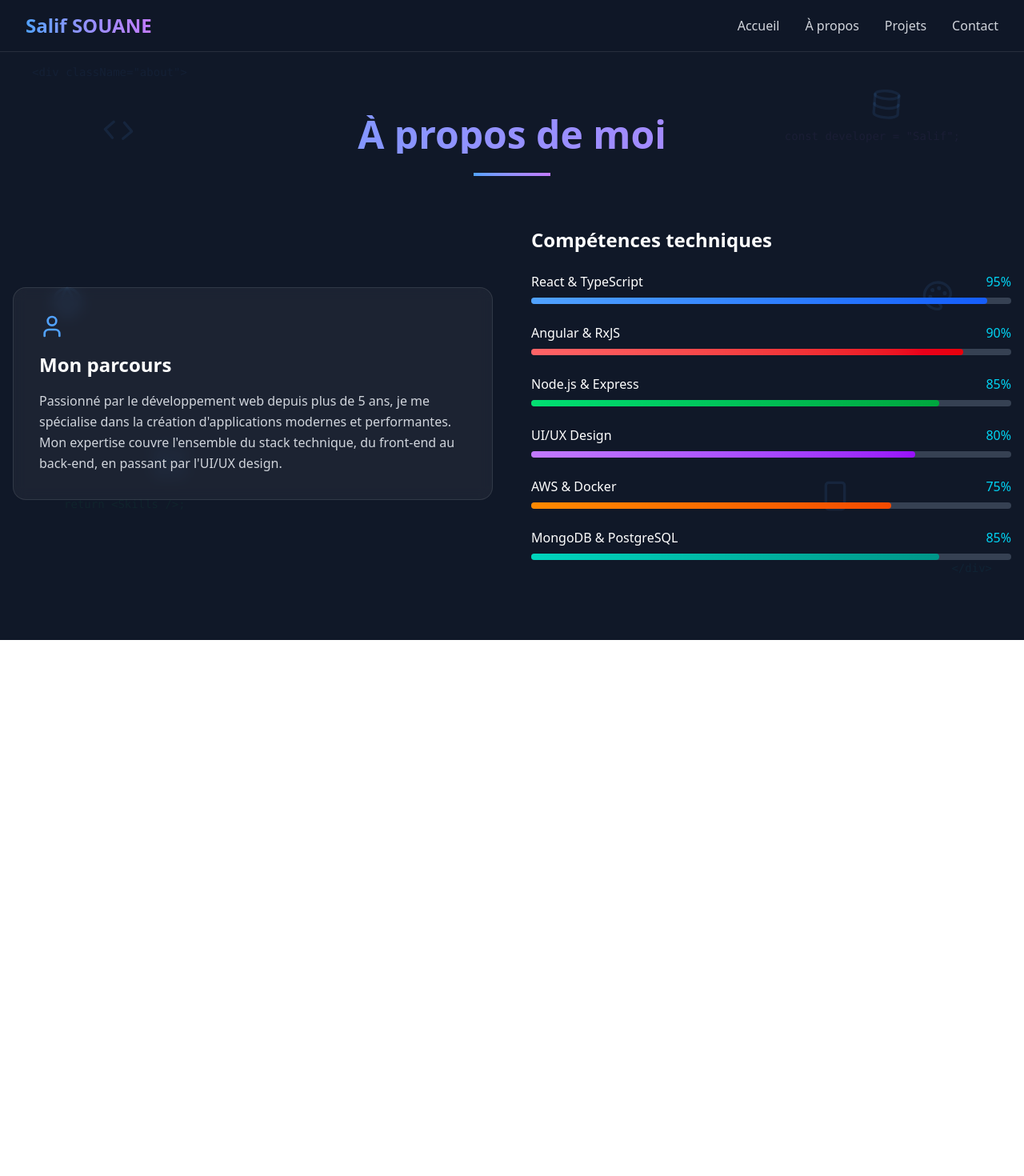
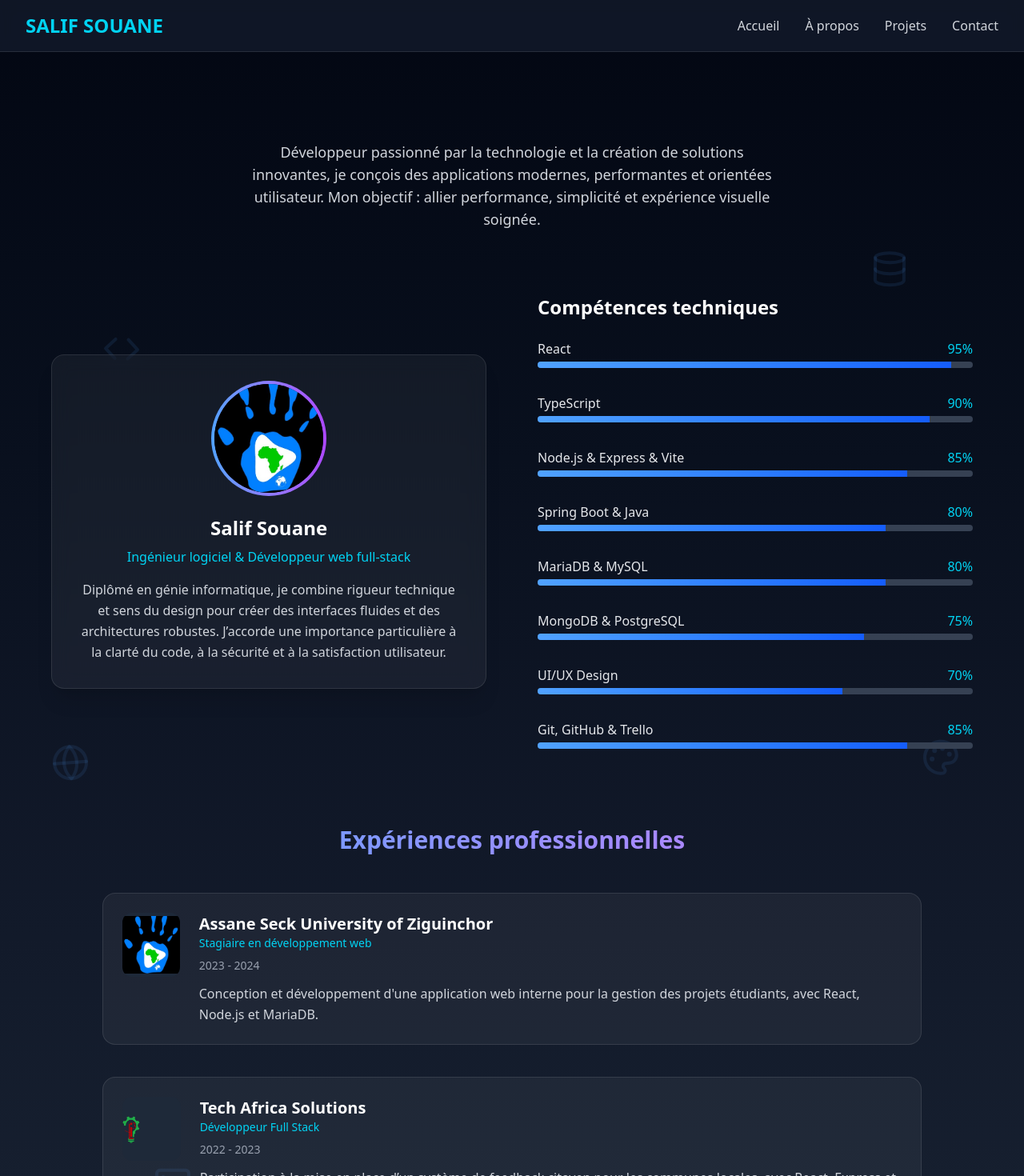
Before and after one commit to salif-souane/portfelio-pro, a React (Vite) app: page /portfelio-pro/about in a window 1280 px wide. Shown: the top 1470 px of the page at 80% size. Before the commit the page ends 800 px from the top, so only its background shows below. Built offline with nearby package versions, Linux system fonts and the light colour scheme.

Commit message:
mes experiences

```diff
--- a/src/components/Navbar.tsx
+++ b/src/components/Navbar.tsx
@@ -17,8 +17,8 @@ const Navbar: React.FC = () => {
       <div className="max-w-7xl mx-auto px-4 sm:px-6 lg:px-8">
         <div className="flex justify-between items-center h-16">
           {/* Logo */}
-          <Link to="/" className="text-2xl font-bold bg-gradient-to-r from-blue-400 to-purple-400 bg-clip-text text-transparent">
-            Salif SOUANE
+          <Link to="/" className="text-2xl font-bold text-cyan-400">
+            SALIF SOUANE
           </Link>
 
           {/* Desktop Menu */}
--- a/src/pages/About.tsx
+++ b/src/pages/About.tsx
@@ -1,5 +1,5 @@
-import React, { useState, useEffect } from 'react';
-import { motion } from 'framer-motion';
+import React from "react";
+import { motion } from "framer-motion";
 import {
   User,
   Code,
@@ -7,136 +7,220 @@ import {
   Database,
   Server,
   Smartphone,
-  Globe
-} from 'lucide-react';
+  Globe,
+} from "lucide-react";
 
 const About: React.FC = () => {
-  // Floating tech icons data
   const techIcons = [
-    { icon: Code, x: '10%', y: '20%', delay: 0 },
-    { icon: Database, x: '85%', y: '15%', delay: 0.5 },
-    { icon: Server, x: '15%', y: '70%', delay: 1 },
-    { icon: Smartphone, x: '80%', y: '75%', delay: 1.5 },
-    { icon: Globe, x: '5%', y: '45%', delay: 2 },
-    { icon: Palette, x: '90%', y: '45%', delay: 2.5 },
+    { icon: Code, x: "10%", y: "20%", delay: 0 },
+    { icon: Database, x: "85%", y: "15%", delay: 0.5 },
+    { icon: Server, x: "15%", y: "70%", delay: 1 },
+    { icon: Smartphone, x: "80%", y: "75%", delay: 1.5 },
+    { icon: Globe, x: "5%", y: "45%", delay: 2 },
+    { icon: Palette, x: "90%", y: "45%", delay: 2.5 },
   ];
 
   const skills = [
-    { name: "React & TypeScript", level: 95, color: "from-blue-400 to-blue-600" },
-    { name: "Angular & RxJS", level: 90, color: "from-red-400 to-red-600" },
-    { name: "Node.js & Express", level: 85, color: "from-green-400 to-green-600" },
-    { name: "UI/UX Design", level: 80, color: "from-purple-400 to-purple-600" },
-    { name: "AWS & Docker", level: 75, color: "from-orange-400 to-orange-600" },
-    { name: "MongoDB & PostgreSQL", level: 85, color: "from-teal-400 to-teal-600" }
+    { name: "React ", level: 95, color: "from-blue-400 to-blue-600" },
+    { name: "TypeScript", level: 90, color: "from-blue-400 to-blue-600" },
+    { name: "Node.js & Express & Vite", level: 85, color: "from-blue-400 to-blue-600" },
+    { name: "Spring Boot & Java", level: 80, color: "from-blue-400 to-blue-600" },
+    { name: "MariaDB & MySQL", level: 80, color: "from-blue-400 to-blue-600" },
+    { name: "MongoDB & PostgreSQL", level: 75, color: "from-blue-400 to-blue-600" },
+    { name: "UI/UX Design", level: 70, color: "from-blue-400 to-blue-600" },
+    { name: "Git, GitHub & Trello", level: 85, color: "from-blue-400 to-blue-600" },
+  ];
+
+  const experiences = [
+    {
+      company: "Assane Seck University of Ziguinchor",
+      logo: "/photo_projets/Logo_DECLIC.jpg",
+      role: "Stagiaire en développement web",
+      period: "2023 - 2024",
+      description:
+        "Conception et développement d'une application web interne pour la gestion des projets étudiants, avec React, Node.js et MariaDB.",
+    },
+    {
+      company: "Tech Africa Solutions",
+      logo: "/photo_projets/logo_L3I.png",
+      role: "Développeur Full Stack",
+      period: "2022 - 2023",
+      description:
+        "Participation à la mise en place d’un système de feedback citoyen pour les communes locales, avec React, Express et PostgreSQL.",
+    },
+    {
+      company: "Innov’Lab",
+      logo: "/logos/innovlab.png",
+      role: "UI/UX Designer & Intégrateur Frontend",
+      period: "2021 - 2022",
+      description:
+        "Création d’interfaces modernes, accessibles et optimisées pour des startups africaines. Contribution à la charte graphique et à la cohérence visuelle.",
+    },
   ];
 
   return (
-    <div className="min-h-screen bg-gray-900 text-white overflow-x-hidden pt-16">
-      {/* Animated Background */}
-      <div className="fixed inset-0 z-0 w-full">
-        <motion.div className="absolute inset-0 opacity-30">
-          {/* Floating code lines */}
-          <div className="absolute top-20 left-10 text-blue-400/20 font-mono text-sm">
-            {'<div className="about">'}
-          </div>
-          <div className="absolute top-40 right-20 text-purple-400/20 font-mono text-sm">
-            {'const developer = "Salif";'}
-          </div>
-          <div className="absolute bottom-40 left-20 text-green-400/20 font-mono text-sm">
-            {'return <Skills />;'}
-          </div>
-          <div className="absolute bottom-20 right-10 text-cyan-400/20 font-mono text-sm">
-            {'</div>'}
-          </div>
-        </motion.div>
-
-        {/* Floating tech icons */}
+    <div className="min-h-screen bg-gradient-to-b from-gray-950 via-gray-900 to-gray-800 text-white overflow-x-hidden pt-20 relative">
+      {/* Floating Tech Icons */}
       {techIcons.map((tech, index) => (
         <motion.div
           key={index}
-            className="absolute text-blue-400/10"
+          className="absolute text-blue-400/10 z-0"
           style={{ left: tech.x, top: tech.y }}
           animate={{
             y: [0, -20, 0],
             rotate: [0, 5, -5, 0],
           }}
           transition={{
-              duration: 4,
+            duration: 5,
             repeat: Infinity,
             delay: tech.delay,
-              ease: "easeInOut"
+            ease: "easeInOut",
           }}
         >
-            <tech.icon size={40} />
+          <tech.icon size={48} />
         </motion.div>
       ))}
-      </div>
 
       {/* About Section */}
-      <section className="relative z-10 w-full py-20 px-4">
-        <div className="w-full">
+      <section className="relative z-10 w-full py-24 px-4">
         <motion.div
-            initial={{ opacity: 0, y: 50 }}
+          initial={{ opacity: 0, y: 40 }}
           animate={{ opacity: 1, y: 0 }}
           transition={{ duration: 0.8 }}
-            className="text-center mb-16"
+          className="text-center mb-20"
         >
-            <h2 className="text-4xl md:text-5xl font-bold mb-6 bg-gradient-to-r from-blue-400 to-purple-400 bg-clip-text text-transparent">
-              À propos de moi
-            </h2>
-            <div className="w-24 h-1 bg-gradient-to-r from-blue-400 to-purple-400 mx-auto mb-8"></div>
+          <p className="text-gray-300 text-lg max-w-2xl mx-auto">
+            Développeur passionné par la technologie et la création de solutions innovantes,
+            je conçois des applications modernes, performantes et orientées utilisateur.
+            Mon objectif : allier performance, simplicité et expérience visuelle soignée.
+          </p>
         </motion.div>
 
-          <div className="grid md:grid-cols-2 gap-12 items-center">
+        <div className="grid md:grid-cols-2 gap-16 items-center max-w-6xl mx-auto">
+          {/* Profil */}
           <motion.div
-              initial={{ opacity: 0, x: -50 }}
+            initial={{ opacity: 0, x: -40 }}
             animate={{ opacity: 1, x: 0 }}
-              transition={{ duration: 0.8, delay: 0.2 }}
-              className="space-y-6"
+            transition={{ duration: 0.8 }}
+            className="relative bg-white/5 p-8 rounded-2xl backdrop-blur-md border border-white/10 shadow-xl"
           >
-              <div className="bg-white/5 backdrop-blur-sm rounded-2xl p-8 border border-white/10">
-                <User className="text-blue-400 mb-4" size={32} />
-                <h3 className="text-2xl font-bold mb-4 text-white">Mon parcours</h3>
-                <p className="text-gray-300 leading-relaxed">
-                  Passionné par le développement web depuis plus de 5 ans, je me spécialise dans la création
-                  d'applications modernes et performantes. Mon expertise couvre l'ensemble du stack technique,
-                  du front-end au back-end, en passant par l'UI/UX design.
-                </p>
+            <div className="flex flex-col items-center text-center space-y-6">
+              <motion.div
+                initial={{ scale: 0 }}
+                animate={{ scale: 1 }}
+                transition={{ delay: 0.2, duration: 0.6 }}
+                className="w-36 h-36 rounded-full bg-gradient-to-r from-blue-400 to-purple-500 p-1"
+              >
+                <div className="w-full h-full rounded-full bg-gray-900 flex items-center justify-center overflow-hidden">
+                  <img
+                    src="/photo_projets/Logo_DECLIC.jpg"
+                    alt="Logo DECLIC"
+                    className="w-full h-full object-contain"
+                  />
                 </div>
               </motion.div>
 
+              <div>
+                <h3 className="text-2xl font-bold mb-2">Salif Souane</h3>
+                <p className="text-cyan-400 font-medium mb-4">
+                  Ingénieur logiciel & Développeur web full-stack
+                </p>
+                <p className="text-gray-300 leading-relaxed">
+                  Diplômé en génie informatique, je combine rigueur technique et sens du design
+                  pour créer des interfaces fluides et des architectures robustes.
+                  J’accorde une importance particulière à la clarté du code, à la sécurité
+                  et à la satisfaction utilisateur.
+                </p>
+              </div>
+            </div>
+          </motion.div>
+
+          {/* Skills */}
           <motion.div
-              initial={{ opacity: 0, x: 50 }}
+            initial={{ opacity: 0, x: 40 }}
             animate={{ opacity: 1, x: 0 }}
-              transition={{ duration: 0.8, delay: 0.4 }}
-              className="space-y-6"
+            transition={{ duration: 0.8, delay: 0.3 }}
+            className="space-y-8"
           >
-              <h3 className="text-2xl font-bold mb-6 text-white">Compétences techniques</h3>
+            <h3 className="text-2xl font-bold mb-6 text-white">
+              Compétences techniques
+            </h3>
             {skills.map((skill, index) => (
               <motion.div
                 key={skill.name}
-                  initial={{ opacity: 0, x: 50 }}
-                  animate={{ opacity: 1, x: 0 }}
-                  transition={{ duration: 0.6, delay: index * 0.1 }}
-                  className="space-y-2"
+                initial={{ opacity: 0 }}
+                animate={{ opacity: 1 }}
+                transition={{ duration: 0.5, delay: index * 0.1 }}
               >
-                  <div className="flex justify-between items-center">
-                    <span className="text-white font-medium">{skill.name}</span>
+                <div className="flex justify-between mb-1">
+                  <span className="text-gray-200">{skill.name}</span>
                   <span className="text-cyan-400">{skill.level}%</span>
                 </div>
-                  <div className="w-full bg-gray-700 rounded-full h-2">
+                <div className="w-full bg-gray-700 h-2 rounded-full overflow-hidden">
                   <motion.div
-                      className={`h-2 rounded-full bg-gradient-to-r ${skill.color}`}
+                    className={`h-2 bg-gradient-to-r ${skill.color}`}
                     initial={{ width: 0 }}
                     animate={{ width: `${skill.level}%` }}
-                      transition={{ duration: 1, delay: index * 0.1 }}
+                    transition={{ duration: 1 }}
                   />
                 </div>
               </motion.div>
             ))}
           </motion.div>
         </div>
+
+        {/* EXPERIENCES SECTION */}
+        <motion.div
+          initial={{ opacity: 0, y: 40 }}
+          animate={{ opacity: 1, y: 0 }}
+          transition={{ duration: 0.8, delay: 0.6 }}
+          className="mt-24 max-w-5xl mx-auto"
+        >
+          <h3 className="text-3xl font-bold text-center mb-12 bg-gradient-to-r from-blue-400 to-purple-400 bg-clip-text text-transparent">
+            Expériences professionnelles
+          </h3>
+
+          <div className="space-y-10">
+            {experiences.map((exp, index) => (
+              <motion.div
+                key={index}
+                initial={{ opacity: 0, y: 30 }}
+                animate={{ opacity: 1, y: 0 }}
+                transition={{ duration: 0.6, delay: index * 0.2 }}
+                className="flex flex-col md:flex-row items-center md:items-start gap-6 bg-white/5 border border-white/10 rounded-2xl p-6 hover:bg-white/10 transition-all duration-300"
+              >
+                <div className="w-20 h-20 rounded-xl overflow-hidden bg-gray-800 flex items-center justify-center">
+                  <img
+                    src={exp.logo}
+                    alt={exp.company}
+                    className="w-full h-full object-contain"
+                  />
                 </div>
+                <div className="text-center md:text-left">
+                  <h4 className="text-xl font-bold text-white">{exp.company}</h4>
+                  <p className="text-cyan-400 text-sm font-medium mb-2">{exp.role}</p>
+                  <p className="text-gray-400 text-sm mb-3">{exp.period}</p>
+                  <p className="text-gray-300 leading-relaxed">{exp.description}</p>
+                </div>
+              </motion.div>
+            ))}
+          </div>
+        </motion.div>
+
+        {/* Values Section */}
+        <motion.div
+          initial={{ opacity: 0, y: 40 }}
+          animate={{ opacity: 1, y: 0 }}
+          transition={{ duration: 0.8, delay: 0.8 }}
+          className="mt-24 text-center max-w-3xl mx-auto"
+        >
+          <h3 className="text-2xl font-bold mb-4 text-white">Ma philosophie</h3>
+          <p className="text-gray-300 leading-relaxed">
+            Chaque projet est une opportunité d’apprendre, de partager et de construire
+            des expériences digitales significatives. J’aime collaborer avec des équipes
+            ambitieuses, curieuses et tournées vers l’excellence.
+          </p>
+        </motion.div>
       </section>
     </div>
   );
--- a/src/pages/Home.tsx
+++ b/src/pages/Home.tsx
@@ -115,12 +115,10 @@ const Home: React.FC = () => {
             </motion.div>
 
             <motion.h1
-              className="text-5xl md:text-7xl lg:text-8xl font-bold mb-6 bg-gradient-to-r text-cyan-400 text-cyan-400 text-cyan-400 bg-clip-text text-transparent"
-              initial={{ opacity: 0, scale: 0.5 }}
-              animate={{ opacity: 1, scale: 1 }}
-              transition={{ duration: 1, delay: 0.2 }}
+              className="inline-block mb-6 px-6 py-3 rounded-full border border-cyan-400/30 bg-cyan-400/10 backdrop-blur-sm"
+              whileHover={{ scale: 1.05, boxShadow: "0 0 30px rgba(34, 211, 238, 0.3)" }}
             >
-              Salif SOUANE
+              <span className="text-cyan-400 font-medium">Salif </span>
             </motion.h1>
 
             <motion.div
```
Lines whose indentation alone changed are shown as unchanged.
